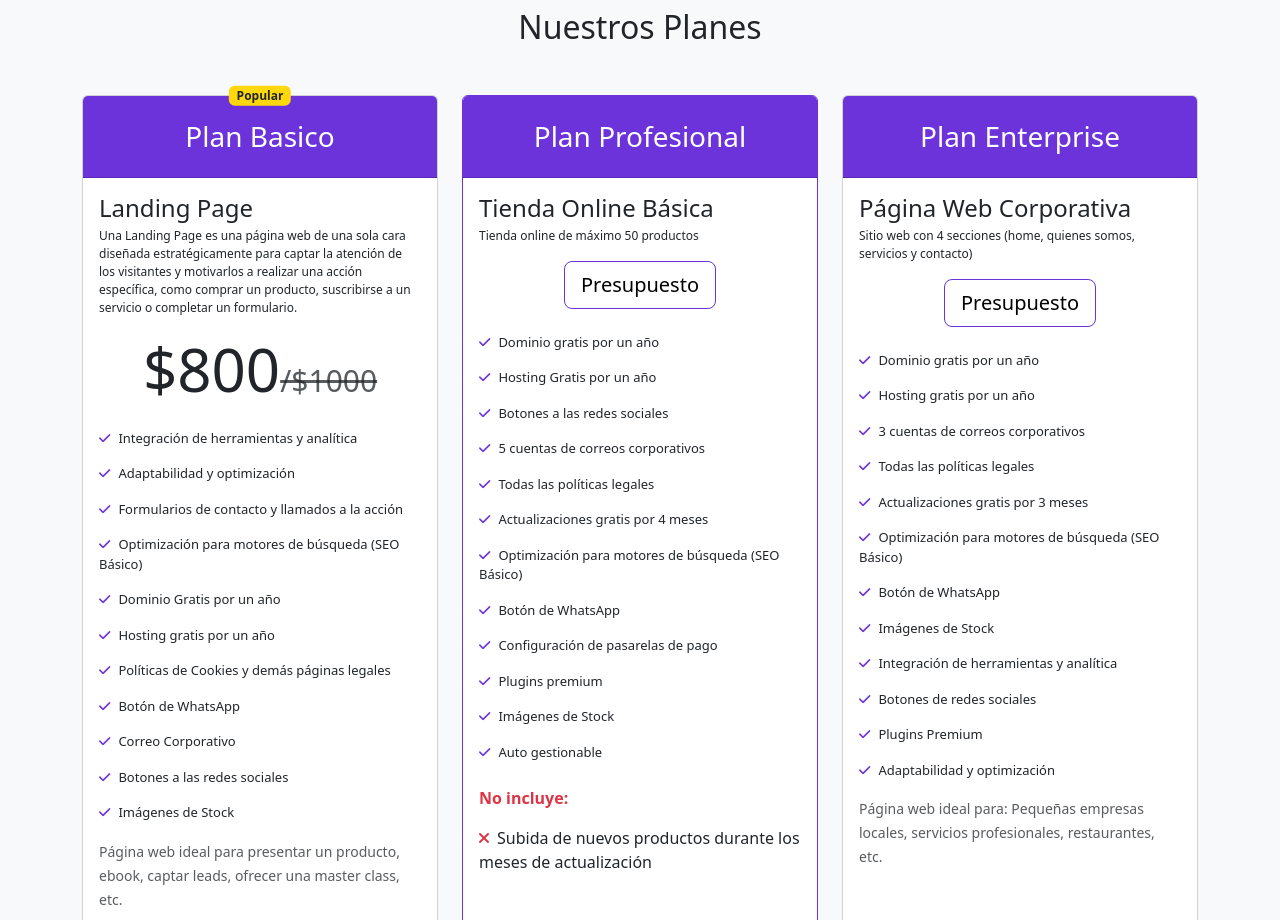
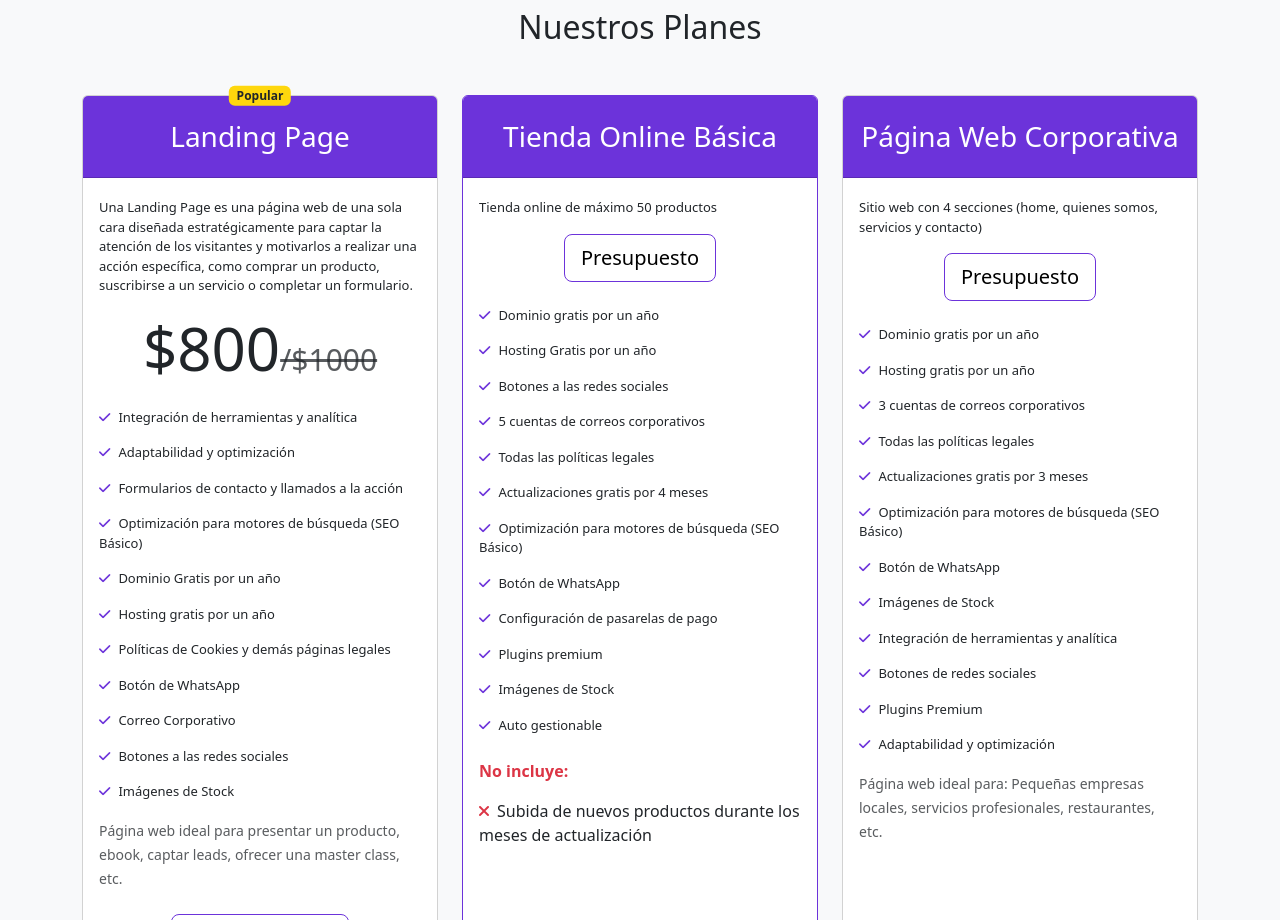
Before and after one commit to Sebas4220/Vortex-Studio, a plain HTML site: page index.html in a window 1280 px wide. Shown: the part 2260-3180 px from the top of the page. Drawn offline with nearby package versions, Linux system fonts and the light colour scheme.

Commit message:
Add files via upload

```diff
--- a/index.html
+++ b/index.html
@@ -258,12 +258,12 @@
                 <div class="col-lg-4">
                     <div class="card pricing-card h-100">
                         <div class="card-header bg-primary text-white text-center py-4">
-                            <h3 class="mb-0">Plan Basico</h3>
+                            <h3 class="mb-0">Landing Page</h3>
                             <span class="badge bg-warning text-dark position-absolute top-0 start-50 translate-middle">Popular</span>
                         </div>
                         <div class="card-body">
-                            <h4 class="mb-1">Landing Page</h4>
-                            <p style="font-size: 12px;">Una Landing Page es una página web de una sola cara diseñada estratégicamente para captar la atención de los visitantes y motivarlos a realizar una acción específica, como comprar un producto, suscribirse a un servicio o completar un formulario.</p>
+                            <h4 class="mb-1"></h4>
+                            <p style="font-size: 13px;">Una Landing Page es una página web de una sola cara diseñada estratégicamente para captar la atención de los visitantes y motivarlos a realizar una acción específica, como comprar un producto, suscribirse a un servicio o completar un formulario.</p>
                             <h2 style="font-size: 60px;" class="text-center mb-4">$800<small class="text-muted" style="font-size: 30px; text-decoration: line-through;">/$1000</small></h2>
                             <ul class="list-unstyled">
                                 <li class="mb-3"  style="font-size: 13px;"><i class="fas fa-check text-primary me-2"></i>Integración de herramientas y analítica</li>
@@ -292,11 +292,11 @@
                 <div class="col-lg-4">
                     <div class="card pricing-card h-100 border-primary">
                         <div class="card-header bg-primary text-white text-center py-4">
-                            <h3 class="mb-0">Plan Profesional</h3>
+                            <h3 class="mb-0">Tienda Online Básica</h3>
                         </div>
                         <div class="card-body">
-                            <h4 class="mb-1">Tienda Online Básica</h4>
-                            <p style="font-size: 12px;">Tienda online de máximo 50 productos</p>
+                            <h4 class="mb-1"></h4>
+                            <p style="font-size: 13px;">Tienda online de máximo 50 productos</p>
                             <div class="text-center mb-4">
                                 <button class="btn btn-primary btn-lg" data-bs-toggle="modal" data-bs-target="#pagoModal">
                                     Presupuesto
@@ -331,11 +331,11 @@
                 <div class="col-lg-4">
                     <div class="card pricing-card h-100">
                         <div class="card-header bg-primary text-white text-center py-4">
-                            <h3 class="mb-0">Plan Enterprise</h3>
+                            <h3 class="mb-0">Página Web Corporativa</h3>
                         </div>
                         <div class="card-body">
-                            <h4 class="mb-1">Página Web Corporativa</h4>
-                            <p style="font-size: 12px;">Sitio web con 4 secciones (home, quienes somos, servicios y contacto)</p>
+                            <h4 class="mb-1"></h4>
+                            <p style="font-size: 13px;">Sitio web con 4 secciones (home, quienes somos, servicios y contacto)</p>
                             <div class="text-center mb-4">
                                 <button class="btn btn-primary btn-lg" data-bs-toggle="modal" data-bs-target="#pagoModal">
                                     Presupuesto
```
